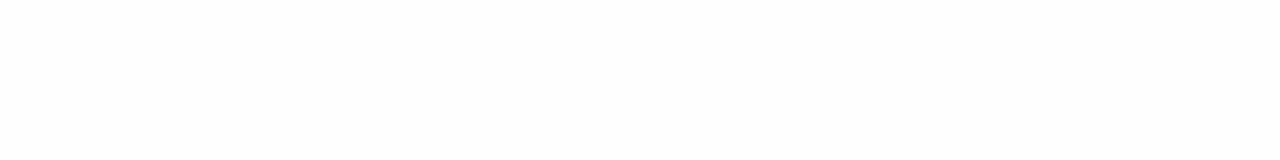
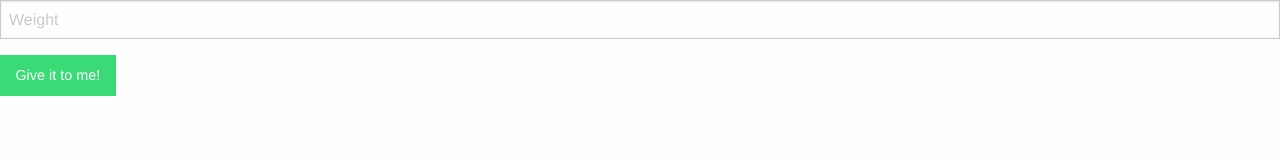
Before and after one commit to lollypop27/fizz_buzz_js, a website: page index.html in a window 1280 px wide. Drawn offline with nearby package versions, Linux system fonts and the light colour scheme; files whose address does not match are found by name.

Commit message:
adding fizzbuzz UI file

```diff
--- a/index.html
+++ b/index.html
@@ -6,7 +6,10 @@
     <link rel="stylesheet" href="css/foundation.css">
   </head>
   <body>
-
+    <form>
+      <input type="text" id="weight" placeholder="Weight">
+      <input class="success button" type="button" id="calculate" value="Give it to me!">
+    </form>
   </body>
   <footer>
     <script src='https://code.jquery.com/jquery-2.1.4.js'></script>
```
Also changed, not shown: spec/fizzbuzz_ui_specs.js (added, +9 -0 lines).
